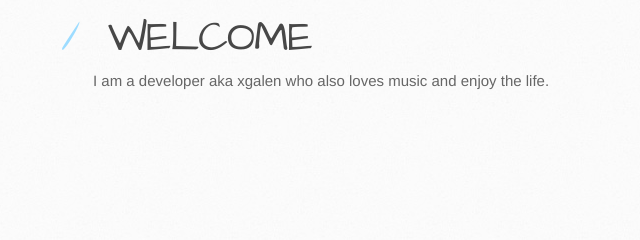
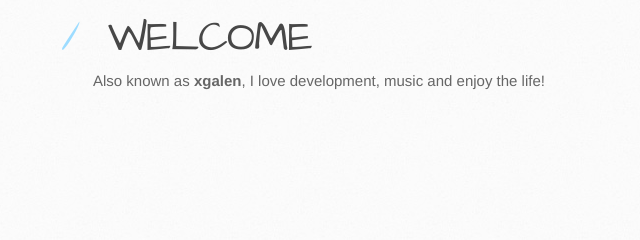
Before and after one commit to xgalen/xgalen.github.io, a plain HTML site: page index.html in a window 1280 px wide. Shown: the part 225-465 px from the top of the page, 77-717 px from the left. Drawn offline with Linux system fonts and the light colour scheme.

Commit message:
Replace master branch with page content via GitHub

```diff
--- a/index.html
+++ b/index.html
@@ -30,9 +30,8 @@
         <section id="main-content">
           <h1>
 <a id="welcome" class="anchor" href="#welcome" aria-hidden="true"><span aria-hidden="true" class="octicon octicon-link"></span></a>WELCOME</h1>
-          <p>
-            I am a developer aka xgalen who also loves music and enjoy the life.
-          </p>
+
+<p>Also known as <strong>xgalen</strong>, I love development, music and enjoy the life! </p>
         </section>
 
         <aside id="sidebar">
--- a/params.json
+++ b/params.json
@@ -1,6 +1,6 @@
 {
   "name": "Alfredo's blog...",
   "tagline": "... about development and other stuff I like.",
-  "body": "# WELCOME",
+  "body": "# WELCOME\r\n\r\nAlso known as **xgalen**, I love development, music and enjoy the life! ",
   "note": "Don't delete this file! It's used internally to help with page regeneration."
 }
```
